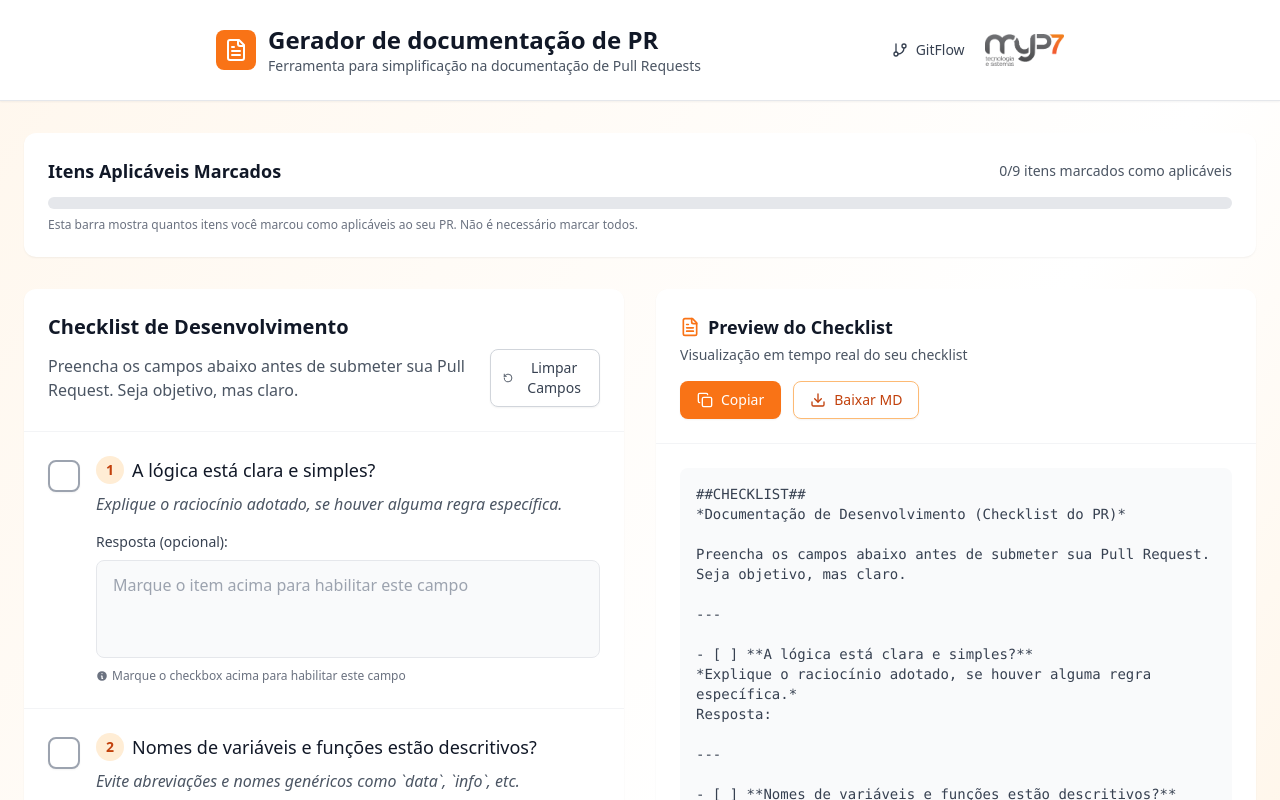
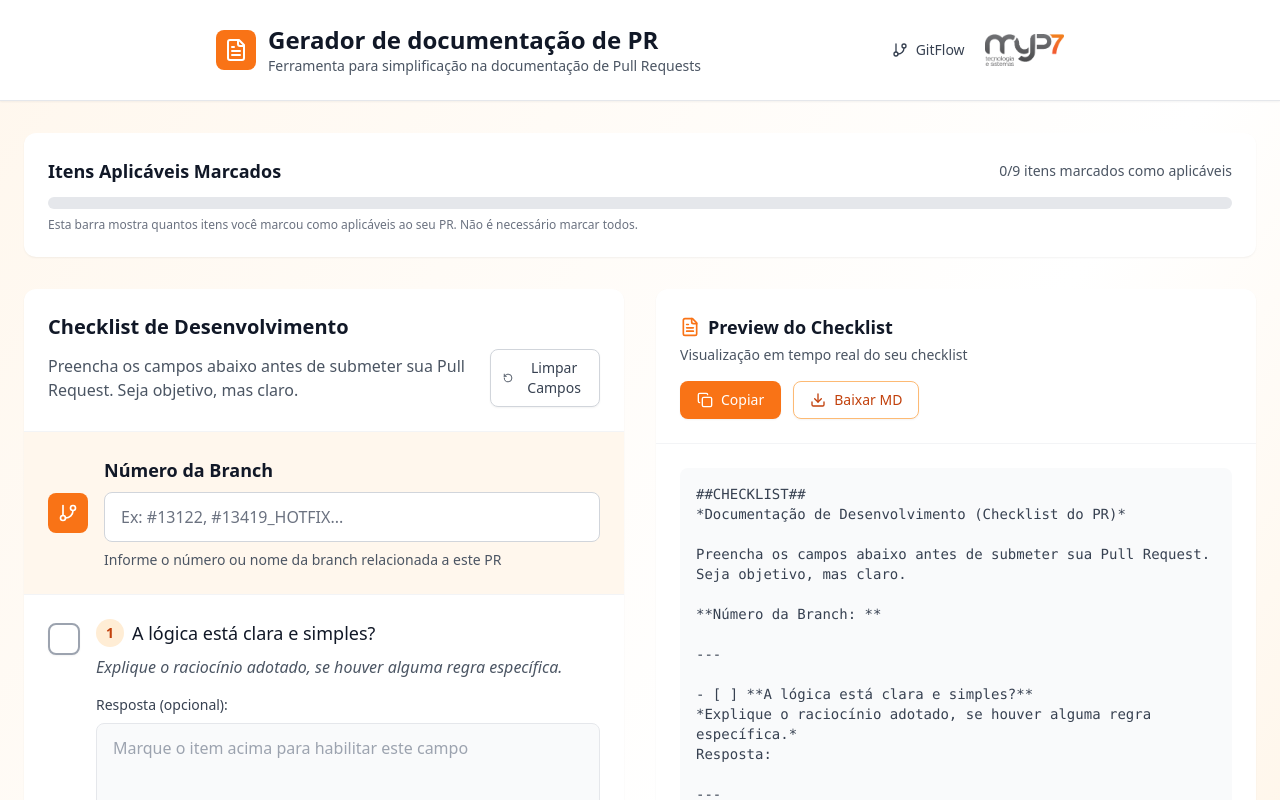
Before and after one commit to enzogl7/gerador-pr-myp7, a React (Vite) app: page / in a window 1280 px wide. Shown: the top 800 px of the page. Built offline with nearby package versions, Linux system fonts and the light colour scheme.

Commit message:
campo de branch

```diff
--- a/src/App.tsx
+++ b/src/App.tsx
@@ -11,6 +11,7 @@ interface ChecklistItem {
 
 function App() {
   const [copySuccess, setCopySuccess] = useState(false);
+  const [branchNumber, setBranchNumber] = useState('');
   const [checklist, setChecklist] = useState<ChecklistItem[]>([
     {
       id: 'logic',
@@ -85,6 +86,7 @@ function App() {
       checked: false,
       response: ''
     })));
+    setBranchNumber('');
     setAdditionalObservations('');
   };
 
@@ -100,7 +102,6 @@ function App() {
       item.id === id ? {
         ...item,
         [field]: value,
-        // Clear response when unchecking the item
         ...(field === 'checked' && value === false ? { response: '' } : {})
       } : item
     ));
@@ -111,6 +112,8 @@ function App() {
 *Documentação de Desenvolvimento (Checklist do PR)*
 
 Preencha os campos abaixo antes de submeter sua Pull Request. Seja objetivo, mas claro.
+
+**Número da Branch: ${branchNumber}**
 
 ---
 
@@ -226,6 +229,33 @@ Resposta: ${additionalObservations}`;
               </div>
 
               <div className="divide-y divide-gray-100 max-h-[70vh] overflow-y-auto">
+                {/* Branch Number Field */}
+                <div className="p-6 bg-orange-50">
+                  <div className="flex items-center space-x-4">
+                    <div className="flex-shrink-0">
+                      <div className="flex items-center justify-center w-10 h-10 bg-orange-500 rounded-lg">
+                        <GitBranch className="w-5 h-5 text-white" />
+                      </div>
+                    </div>
+                    <div className="flex-1">
+                      <label htmlFor="branch-number" className="block text-lg font-semibold text-gray-900 mb-2">
+                        Número da Branch
+                      </label>
+                      <input
+                        id="branch-number"
+                        type="text"
+                        value={branchNumber}
+                        onChange={(e) => setBranchNumber(e.target.value)}
+                        placeholder="Ex: #13122, #13419_HOTFIX..."
+                        className="w-full px-4 py-3 border border-gray-300 rounded-lg focus:ring-2 focus:ring-orange-500 focus:border-transparent transition-all duration-200 text-gray-900 placeholder-gray-500"
+                      />
+                      <p className="text-sm text-gray-600 mt-2">
+                        Informe o número ou nome da branch relacionada a este PR
+                      </p>
+                    </div>
+                  </div>
+                </div>
+
                 {checklist.map((item, index) => (
                   <div key={item.id} className="p-6 hover:bg-gray-50 transition-colors duration-200">
                     <div className="flex items-start space-x-4">
```
